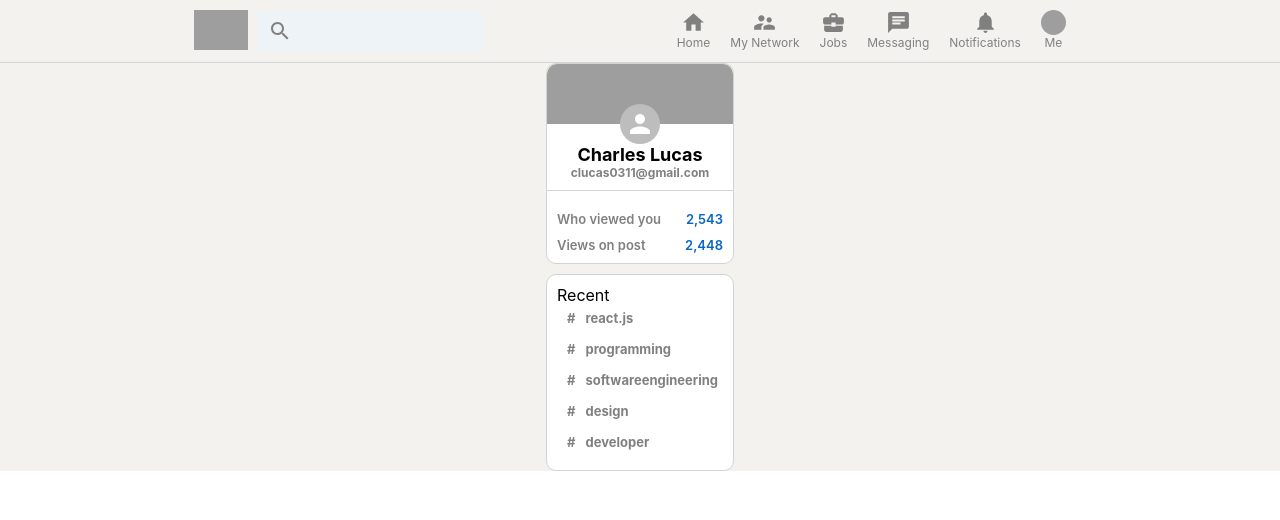
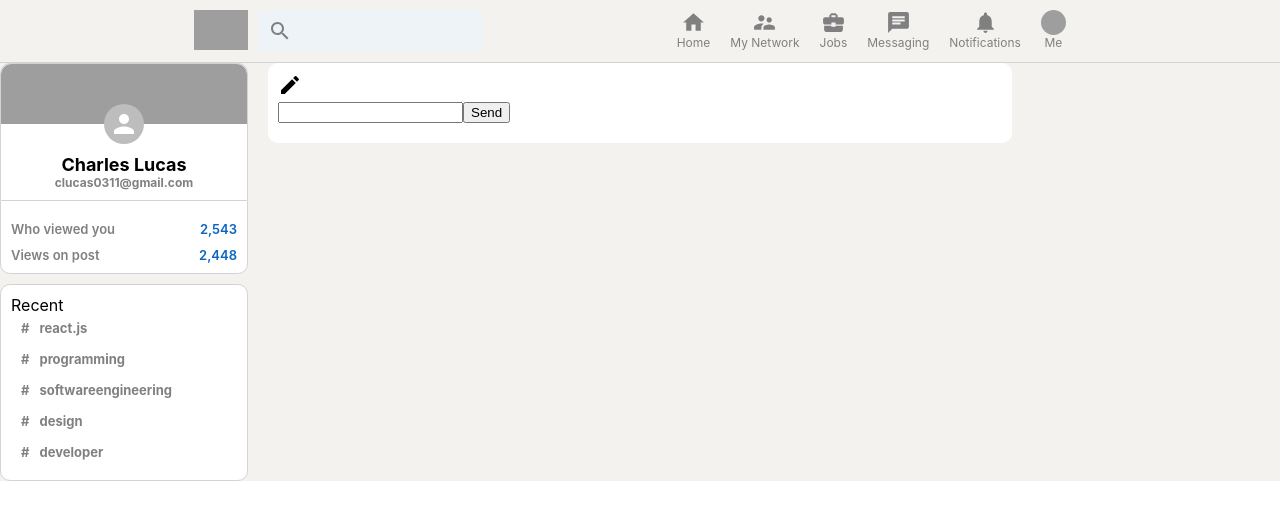
Before and after one commit to Clucas0311/linkedin-clone1, a React (Create React App) app: page / in a window 1280 px wide. Shown: the top 520 px of the page. Built offline with nearby package versions, Linux system fonts and the light colour scheme; grey boxes are pictures that could not be loaded.

Commit message:
Removed Aligned-item center

```diff
--- a/src/App.css
+++ b/src/App.css
@@ -2,7 +2,7 @@
     background-color: #f3f2ef;
     display: flex;
     flex-direction: column;
-    align-items: center;
+
 }
 
 .app__body {
--- a/src/components/Feed/Feed.css
+++ b/src/components/Feed/Feed.css
@@ -0,0 +1,13 @@
+.feed {
+    flex: 0.6;
+    margin: 0 20px;
+
+}
+
+.feed__inputContainer {
+    background-color: white;
+    padding: 10px;
+    padding-bottom: 20px;
+    border-radius: 10px;
+    margin-bottom: 20px;
+}
--- a/src/components/Feed/Feed.js
+++ b/src/components/Feed/Feed.js
@@ -1,8 +1,19 @@
 import React from "react";
 import "./Feed.css";
+import CreateIcon from "@mui/icons-material/Create";
 
 const Feed = () => {
-  return <div className="feed"></div>;
+  return (
+    <div className="feed">
+      <div className="feed__inputContainer">
+        <CreateIcon />
+        <form action="">
+          <input type="text" />
+          <button type="submit">Send</button>
+        </form>
+      </div>
+    </div>
+  );
 };
 
 export default Feed;
--- a/src/components/Header/Header.css
+++ b/src/components/Header/Header.css
@@ -7,6 +7,7 @@
     padding-top: 10px;
     padding-bottom: 10px;
     width: 100%;
+    z-index: 999;
 }
 .header__left {
     display: flex
--- a/src/components/Sidebar/Sidebar.css
+++ b/src/components/Sidebar/Sidebar.css
@@ -7,7 +7,7 @@
     height: fit-content;
 }
 
-.sidebar_avatar {
+.sidebar__avatar {
     margin-bottom: 10px;
 }
 
```
